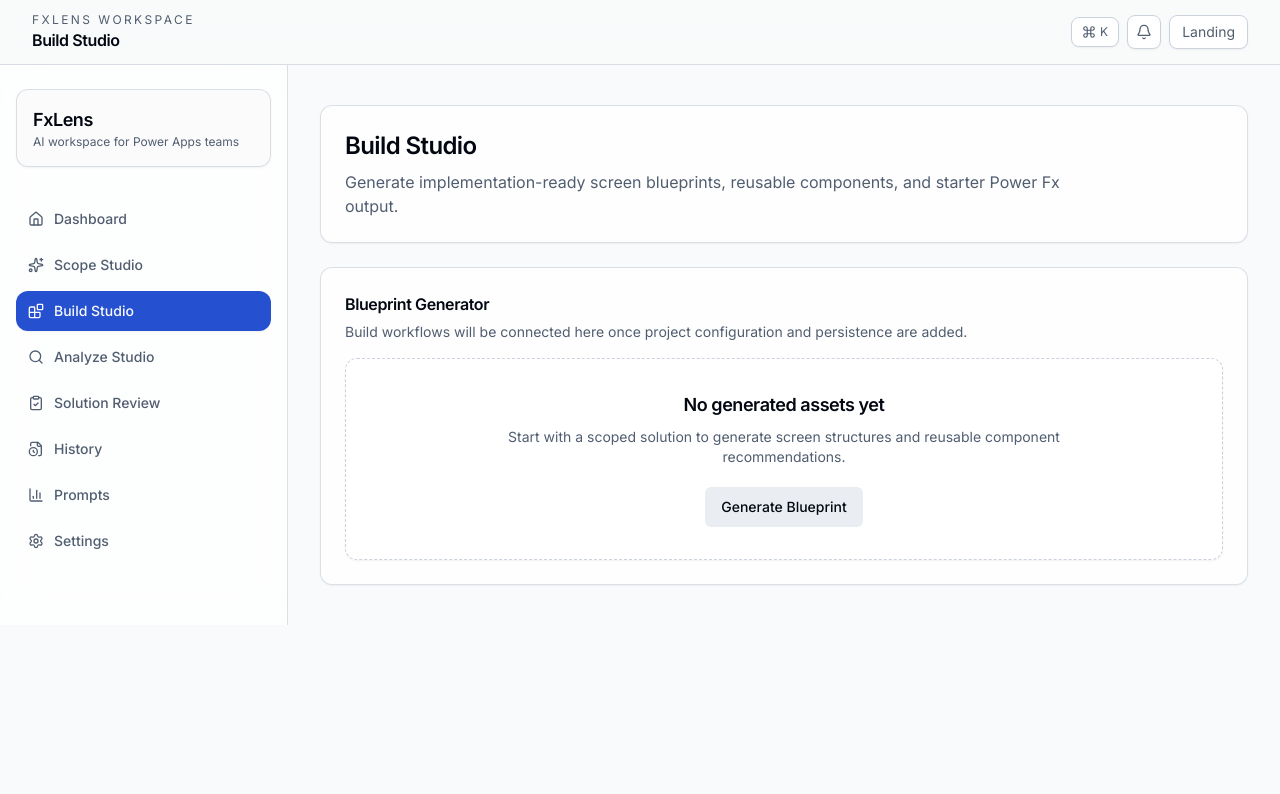
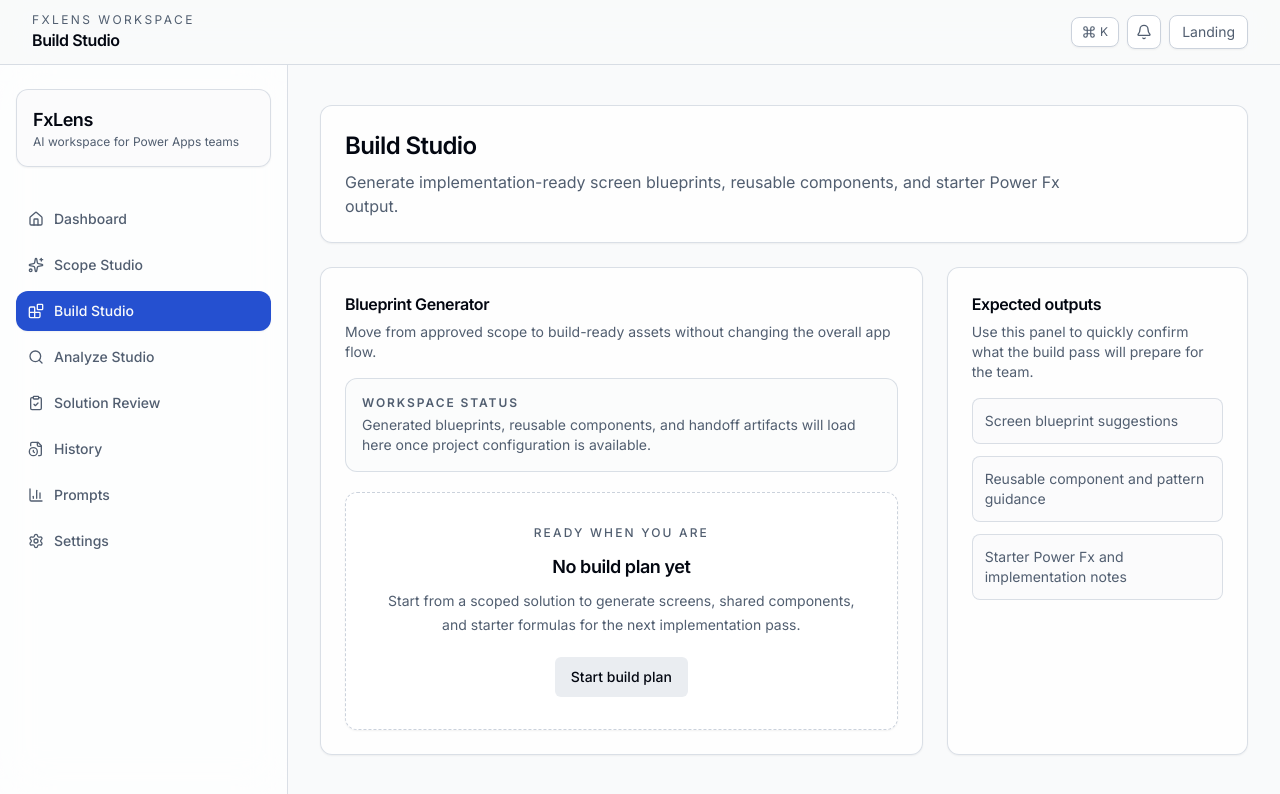
Before and after one commit to FlintstoneSEO/FxLens, a Next.js app: page /build in a window 1280 px wide. Shown: the top 794 px of the page. Built offline with nearby package versions, Linux system fonts and the light colour scheme.

Commit message:
Polish Phase 2 studio UI consistency

```diff
--- a/app/(app)/analyze/page.tsx
+++ b/app/(app)/analyze/page.tsx
@@ -1,4 +1,5 @@
 import { PageContainer } from "@/components/layout/page-container";
+import { StatusMessage } from "@/components/workspace/status-message";
 import { CodePanel } from "@/components/ui/code-panel";
 import { PageHeader } from "@/components/ui/page-header";
 import { SectionCard } from "@/components/ui/section-card";
@@ -10,6 +11,12 @@ const sampleFormula = `Filter(
   LookUp(Users, Id = User().Email, Role) = "Manager"
 )`;
 
+const analysisOutputs = [
+  "Delegation and formula risk findings",
+  "Performance-focused recommendation set",
+  "Optimized rewrite opportunities"
+] as const;
+
 export default function AnalyzePage() {
   return (
     <PageContainer>
@@ -17,16 +24,43 @@ export default function AnalyzePage() {
         title="Analyze Studio"
         description="Inspect Power Fx formulas for delegation issues, repeated lookups, and data loading inefficiencies."
       />
+
+      <section className="grid gap-6 xl:grid-cols-[minmax(0,2fr)_minmax(280px,1fr)]">
         <SectionCard
           title="Formula Inspection"
-        description="Sample analysis panel placeholder for upcoming analyzer workflows."
+          description="Review analyzer findings in the same panel structure used across the other studios."
         >
-        <div className="mb-4 flex items-center gap-2">
+          <div className="space-y-5">
+            <StatusMessage
+              label="Analysis run"
+              message="Sample output is shown below until live analysis, loading, and retry states are wired into the workspace."
+            />
+            <div className="rounded-xl border border-rose-300/60 bg-rose-50 p-4">
+              <div className="mb-2 flex items-center gap-2">
                 <SeverityBadge severity="high" />
-          <p className="text-sm text-muted-foreground">Potential repeated LookUp on Users data source.</p>
+                <p className="text-sm font-medium text-rose-700">Potential repeated LookUp on the Users data source.</p>
+              </div>
+              <p className="text-sm text-rose-700/90">
+                Cache the current user role before filtering to reduce repeated calls during screen rendering.
+              </p>
             </div>
             <CodePanel title="Sample Formula" language="Power Fx" code={sampleFormula} />
+          </div>
         </SectionCard>
+
+        <SectionCard
+          title="Expected outputs"
+          description="Analyzer recommendations now follow the same quick-scan pattern as the other Phase 2 studios."
+        >
+          <ul className="space-y-3 text-sm text-muted-foreground">
+            {analysisOutputs.map((item) => (
+              <li key={item} className="rounded-lg border border-border/70 bg-background/70 px-3 py-3">
+                {item}
+              </li>
+            ))}
+          </ul>
+        </SectionCard>
+      </section>
     </PageContainer>
   );
 }
--- a/app/(app)/build/page.tsx
+++ b/app/(app)/build/page.tsx
@@ -2,6 +2,13 @@ import { PageContainer } from "@/components/layout/page-container";
 import { EmptyState } from "@/components/ui/empty-state";
 import { PageHeader } from "@/components/ui/page-header";
 import { SectionCard } from "@/components/ui/section-card";
+import { StatusMessage } from "@/components/workspace/status-message";
+
+const buildOutputs = [
+  "Screen blueprint suggestions",
+  "Reusable component and pattern guidance",
+  "Starter Power Fx and implementation notes"
+] as const;
 
 export default function BuildPage() {
   return (
@@ -10,16 +17,38 @@ export default function BuildPage() {
         title="Build Studio"
         description="Generate implementation-ready screen blueprints, reusable components, and starter Power Fx output."
       />
+
+      <section className="grid gap-6 xl:grid-cols-[minmax(0,2fr)_minmax(280px,1fr)]">
         <SectionCard
           title="Blueprint Generator"
-        description="Build workflows will be connected here once project configuration and persistence are added."
+          description="Move from approved scope to build-ready assets without changing the overall app flow."
         >
+          <div className="space-y-5">
+            <StatusMessage
+              label="Workspace status"
+              message="Generated blueprints, reusable components, and handoff artifacts will load here once project configuration is available."
+            />
             <EmptyState
-          title="No generated assets yet"
-          description="Start with a scoped solution to generate screen structures and reusable component recommendations."
-          actionLabel="Generate Blueprint"
+              title="No build plan yet"
+              description="Start from a scoped solution to generate screens, shared components, and starter formulas for the next implementation pass."
+              actionLabel="Start build plan"
             />
+          </div>
         </SectionCard>
+
+        <SectionCard
+          title="Expected outputs"
+          description="Use this panel to quickly confirm what the build pass will prepare for the team."
+        >
+          <ul className="space-y-3 text-sm text-muted-foreground">
+            {buildOutputs.map((item) => (
+              <li key={item} className="rounded-lg border border-border/70 bg-background/70 px-3 py-3">
+                {item}
+              </li>
+            ))}
+          </ul>
+        </SectionCard>
+      </section>
     </PageContainer>
   );
 }
--- a/app/(app)/scope/page.tsx
+++ b/app/(app)/scope/page.tsx
@@ -2,6 +2,13 @@ import { PageContainer } from "@/components/layout/page-container";
 import { EmptyState } from "@/components/ui/empty-state";
 import { PageHeader } from "@/components/ui/page-header";
 import { SectionCard } from "@/components/ui/section-card";
+import { StatusMessage } from "@/components/workspace/status-message";
+
+const scopeOutputs = [
+  "Screen and role inventory",
+  "Entity and data-source recommendations",
+  "SQL, flow, and automation handoff notes"
+] as const;
 
 export default function ScopePage() {
   return (
@@ -10,16 +17,38 @@ export default function ScopePage() {
         title="Scope Studio"
         description="Transform requirements into app structure recommendations including screens, entities, roles, SQL artifacts, and flows."
       />
+
+      <section className="grid gap-6 xl:grid-cols-[minmax(0,2fr)_minmax(280px,1fr)]">
         <SectionCard
           title="Scoping Workspace"
-        description="This placeholder area will host requirement ingestion and AI-assisted architecture generation in the next phase."
+          description="Capture raw discovery inputs, then turn them into a structured implementation brief."
         >
+          <div className="space-y-5">
+            <StatusMessage
+              label="Workspace status"
+              message="Uploads, pasted notes, and generated scope drafts will appear inline here once Phase 2 workflows are connected."
+            />
             <EmptyState
               title="No scope draft yet"
-          description="Upload meeting notes or paste requirements to generate your first architecture outline."
-          actionLabel="Create Scope Draft"
+              description="Bring in meeting notes, requirement lists, or a backlog summary to generate a first-pass architecture outline."
+              actionLabel="Start scope draft"
             />
+          </div>
         </SectionCard>
+
+        <SectionCard
+          title="Expected outputs"
+          description="Every studio now uses the same support panel pattern so next steps stay easy to scan."
+        >
+          <ul className="space-y-3 text-sm text-muted-foreground">
+            {scopeOutputs.map((item) => (
+              <li key={item} className="rounded-lg border border-border/70 bg-background/70 px-3 py-3">
+                {item}
+              </li>
+            ))}
+          </ul>
+        </SectionCard>
+      </section>
     </PageContainer>
   );
 }
--- a/app/(app)/solution-review/page.tsx
+++ b/app/(app)/solution-review/page.tsx
@@ -2,6 +2,13 @@ import { PageContainer } from "@/components/layout/page-container";
 import { EmptyState } from "@/components/ui/empty-state";
 import { PageHeader } from "@/components/ui/page-header";
 import { SectionCard } from "@/components/ui/section-card";
+import { StatusMessage } from "@/components/workspace/status-message";
+
+const reviewOutputs = [
+  "Artifact inventory and structure summary",
+  "Drift, risk, and review findings",
+  "Refactor recommendations for the next pass"
+] as const;
 
 export default function SolutionReviewPage() {
   return (
@@ -10,16 +17,38 @@ export default function SolutionReviewPage() {
         title="Solution Review"
         description="Inventory uploaded artifacts, detect architectural drift, and receive focused refactor recommendations."
       />
+
+      <section className="grid gap-6 xl:grid-cols-[minmax(0,2fr)_minmax(280px,1fr)]">
         <SectionCard
           title="Artifact Review Queue"
-        description="Solution packages and exported metadata checks will appear here after backend ingestion is wired in."
+          description="Keep review inputs, findings, and follow-up recommendations together in one consistent workspace."
         >
+          <div className="space-y-5">
+            <StatusMessage
+              label="Workspace status"
+              message="Uploaded solution packages, ingestion progress, and review errors will appear inline here when backend processing is connected."
+            />
             <EmptyState
               title="No solution uploaded"
-          description="Upload a solution export to begin structure inventory and architecture diagnostics."
-          actionLabel="Upload Solution"
+              description="Upload a solution export to generate an inventory, surface drift, and capture architecture recommendations in one place."
+              actionLabel="Start solution review"
             />
+          </div>
         </SectionCard>
+
+        <SectionCard
+          title="Expected outputs"
+          description="This side panel mirrors the rest of the studios so review outcomes are easier to compare."
+        >
+          <ul className="space-y-3 text-sm text-muted-foreground">
+            {reviewOutputs.map((item) => (
+              <li key={item} className="rounded-lg border border-border/70 bg-background/70 px-3 py-3">
+                {item}
+              </li>
+            ))}
+          </ul>
+        </SectionCard>
+      </section>
     </PageContainer>
   );
 }
--- a/components/ui/empty-state.tsx
+++ b/components/ui/empty-state.tsx
@@ -1,19 +1,27 @@
 import type { ReactNode } from "react";
 
 import { Button } from "@/components/ui/button";
+import { cn } from "@/lib/utils";
 
 type EmptyStateProps = {
   title: string;
   description: string;
   actionLabel?: string;
   actionIcon?: ReactNode;
+  className?: string;
 };
 
-export function EmptyState({ title, description, actionLabel, actionIcon }: EmptyStateProps) {
+export function EmptyState({ title, description, actionLabel, actionIcon, className }: EmptyStateProps) {
   return (
-    <div className="rounded-xl border border-dashed border-border bg-card/60 p-8 text-center shadow-sm">
-      <h3 className="text-lg font-semibold tracking-tight">{title}</h3>
-      <p className="mx-auto mt-2 max-w-xl text-sm text-muted-foreground">{description}</p>
+    <div
+      className={cn(
+        "rounded-xl border border-dashed border-border bg-card/60 p-8 text-center shadow-sm",
+        className
+      )}
+    >
+      <p className="text-xs font-medium uppercase tracking-[0.18em] text-muted-foreground">Ready when you are</p>
+      <h3 className="mt-3 text-lg font-semibold tracking-tight">{title}</h3>
+      <p className="mx-auto mt-2 max-w-xl text-sm leading-6 text-muted-foreground">{description}</p>
       {actionLabel ? (
         <div className="mt-5">
           <Button variant="secondary">
--- a/components/workspace/status-message.tsx
+++ b/components/workspace/status-message.tsx
@@ -3,9 +3,10 @@ import { cn } from "@/lib/utils";
 type StatusMessageProps = {
   message: string;
   tone?: "error" | "info";
+  label?: string;
 };
 
-export function StatusMessage({ message, tone = "info" }: StatusMessageProps) {
+export function StatusMessage({ message, tone = "info", label }: StatusMessageProps) {
   return (
     <div
       className={cn(
@@ -15,7 +16,8 @@ export function StatusMessage({ message, tone = "info" }: StatusMessageProps) {
           : "border-border/70 bg-background/60 text-muted-foreground"
       )}
     >
-      {message}
+      {label ? <p className="mb-1 text-xs font-semibold uppercase tracking-[0.16em]">{label}</p> : null}
+      <p>{message}</p>
     </div>
   );
 }
```
Lines whose indentation alone changed are shown as unchanged.
